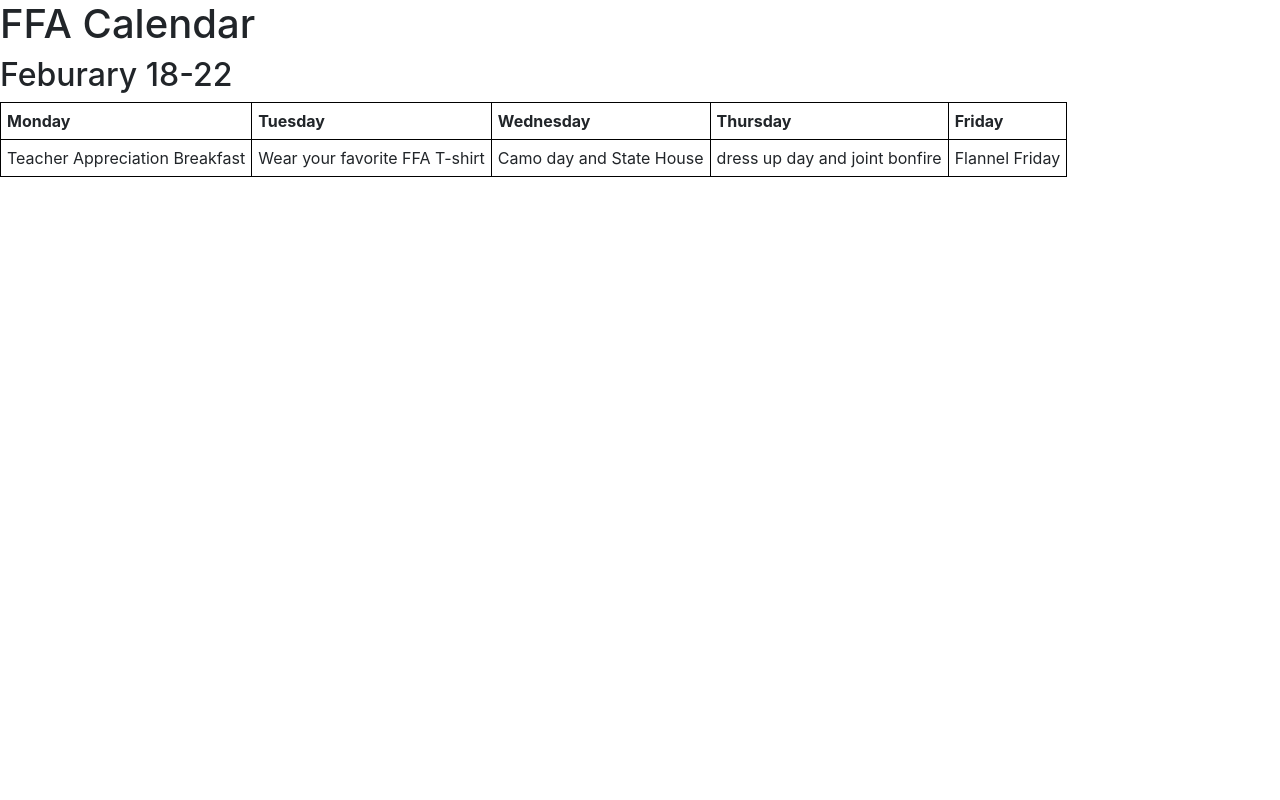
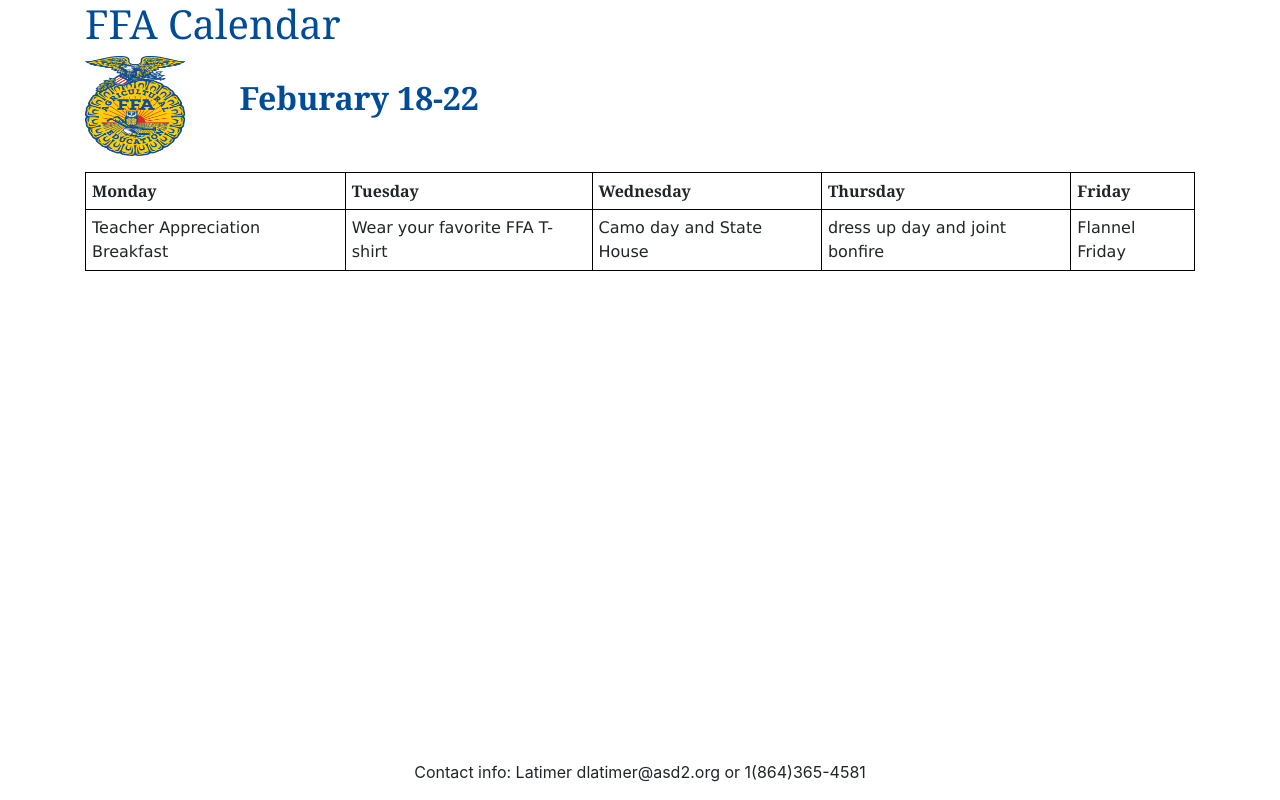
Before and after one commit to jadeashley159/FFACalendar, a plain HTML site: page index.html in a window 1280 px wide. Drawn offline with nearby package versions, Linux system fonts and the light colour scheme.

Commit message:
centered qnd colored

```diff
--- a/index.html
+++ b/index.html
@@ -11,8 +11,10 @@
     <title>FFA Calendar</title>
   </head>
   <body>
+<div class="container">
       <h1>FFA Calendar</h1>
-    <h2>Feburary 18-22</h2>
+      <p> <img src="static/ffa-logo.png" alt="FFA Image" height="100" width="100">
+    <span class="date"> Feburary 18-22 </span> </p>
     <table>
         <tr>
             <th>Monday</th>
@@ -29,6 +31,8 @@
             <td>Flannel Friday</td>
         </tr>
     </table>
+    <p class="footer">Contact info: Latimer dlatimer@asd2.org or 1(864)365-4581</p>
+</div>
     <!-- Optional JavaScript -->
     <!-- jQuery first, then Popper.js, then Bootstrap JS -->
     <script src="https://code.jquery.com/jquery-3.3.1.slim.min.js" integrity="sha384-q8i/X+965DzO0rT7abK41JStQIAqVgRVzpbzo5smXKp4YfRvH+8abtTE1Pi6jizo" crossorigin="anonymous"></script>
--- a/styles.css
+++ b/styles.css
@@ -3,3 +3,32 @@ th {
     border: 1px solid black;
     padding: 6px;
 }
+
+.date {
+    margin-left: 50px;
+    font-size: 2em;
+    font-weight: bold;
+}
+
+.container {
+    margin: 0 auto;
+}
+h1,
+.date,
+th {
+    font-family: "Georgia", serif;
+}
+td {
+    font-family: "Verdana", serif;
+}
+h1,
+.date {
+    color: #004c97;
+}
+.footer {
+    position: absolute;
+    right: 0;
+    bottom: 0;
+    left: 0;
+    text-align: center;
+}
```
Also changed, not shown: static/ffa-logo.png (added), 2 other files.
